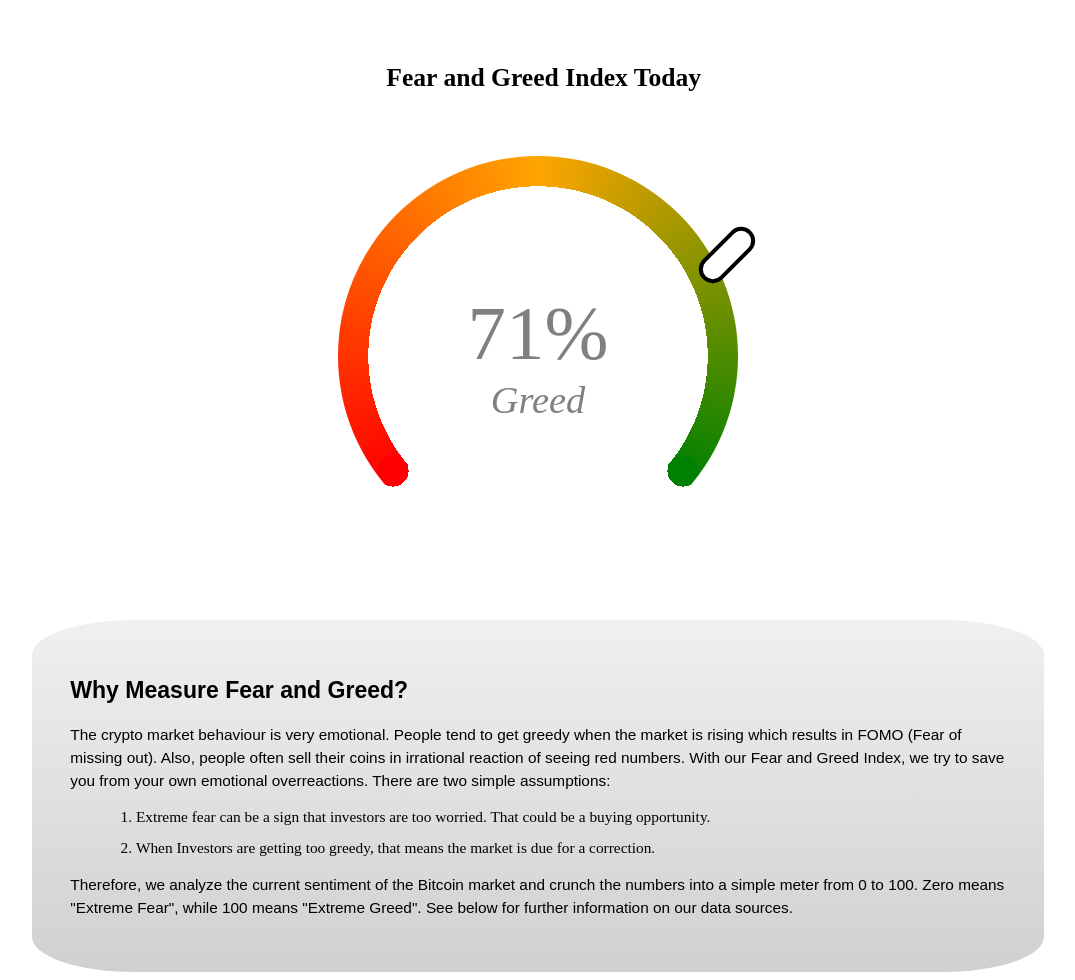
After one commit to om-satturwar61/Price_Prediction_using_Twitter_Sentiments, a Flask app: page /feargreed in a window 1280 px wide. The commit adds this page. Shown: the whole page, without its empty margins (102-1177 px from the left). Run offline with Flask 3, Linux system fonts and the light colour scheme; parts of the project's set-up code (start-up, migrations or seed data) failed here and were passed over.

Commit message:
Added Feargreed index page

```diff
--- a/flaskCode/routes.py
+++ b/flaskCode/routes.py
@@ -375,3 +375,7 @@ def tweet():
 @app.route('/link')
 def link():
     return render_template('link.html',title='GitHub Link')
+
+@app.route('/feargreed')
+def fng():
+    return render_template('feargreed.html',title='F&G')
--- /dev/null
+++ b/flaskCode/static/style.css
@@ -0,0 +1,92 @@
+/* styles.css */
+
+.ring {
+  position: relative;
+  --pointerleft: 11%;
+  --pointertop: 11%;
+  --pointerdeg: 45deg;
+  margin-top: 5%;
+  width: 50vmin;
+  height: 50vmin;
+  background-image: radial-gradient(red 0, red 50%, transparent 50%, transparent 100%), radial-gradient(green 0, green 50%, transparent 50%, transparent 100%), radial-gradient(white 0, white 60%, transparent 60%), conic-gradient(orange 0, green 130deg, white 130deg, white 230deg, red 230deg, orange 360deg);
+  background-size: 11% 11%, 11% 11%, 100% 100%, 100% 100%;
+  background-repeat: no-repeat;
+  background-position: 9.2% 82.3%, 90.8% 82.3%, center center, center center;
+  border-radius: 50%;
+  border-style: none;
+}
+
+h1 {
+  margin-top: 5%;
+  margin-left: 38%;
+  font-size: 2vw;
+}
+
+div {
+  margin: auto;
+}
+
+.ring::after {
+  position: absolute;
+  content: '';
+  width: 5%;
+  height: 15%;
+  left: 375px;
+  top: 65px;
+  transform: rotate(45deg);
+  border-style: solid;
+  border-width: 0.5vmin;
+  border-radius: 2vmin;
+  background-color: white;
+}
+
+.speed {
+  display: inline-block;
+  position: absolute;
+  top: 50%;
+  left: 50%;
+  transform: translateX(-50%) translateY(-50%);
+  text-align: center;
+  color: gray;
+}
+
+.speed .number {
+  font-size: 6vw;
+}
+
+.speed .units {
+  font-size: 3vw;
+  font-style: italic;
+}
+
+/* New styles added for explanation */
+
+.explanation {
+  margin-top: 5%;
+  margin-left: 10%;
+  margin-right: 10%;
+  background: linear-gradient(to bottom, #f0f0f0, #d0d0d0); /* Adjust colors as needed */
+  border-radius: 10%;
+  padding: 3%;
+}
+
+.explanation h2 {
+  font-size: 1.8vw;
+  font-family: Arial, Helvetica, sans-serif;
+
+}
+
+.explanation p {
+  font-size: 1.2vw;
+  line-height: 1.5;
+  font-family: Arial, Helvetica, sans-serif;
+}
+
+.explanation ol {
+  margin-left: 2vw;
+}
+
+.explanation ol li {
+  margin-bottom: 1vw;
+  font-size: 1.2vw;
+}
--- /dev/null
+++ b/flaskCode/templates/feargreed.html
@@ -0,0 +1,34 @@
+<!DOCTYPE html>
+<html lang="en">
+<head>
+  <meta charset="UTF-8">
+  <meta name="viewport" content="width=device-width, initial-scale=1.0">
+  <title>Fear and Greed Index Meter</title>
+  <link rel="stylesheet" href="{{url_for('static', filename='style.css')}}">
+</head>
+<body>
+  <div class="container">
+    <div>
+      <h1>Fear and Greed Index Today</h1>
+    </div>
+    <div class="ring">
+      <div class="speed">
+        <div class="number">71%</div>
+        <div class="units">Greed</div>
+      </div>
+    </div>
+    <!-- New content added -->
+    <div class="explanation">
+      <h2>Why Measure Fear and Greed?</h2>
+      <p>The crypto market behaviour is very emotional. People tend to get greedy when the market is rising which results in FOMO (Fear of missing out). Also, people often sell their coins in irrational reaction of seeing red numbers. With our Fear and Greed Index, we try to save you from your own emotional overreactions. There are two simple assumptions:</p>
+      <ol>
+        <li>Extreme fear can be a sign that investors are too worried. That could be a buying opportunity.</li>
+        <li>When Investors are getting too greedy, that means the market is due for a correction.</li>
+      </ol>
+      <p>Therefore, we analyze the current sentiment of the Bitcoin market and crunch the numbers into a simple meter from 0 to 100. Zero means "Extreme Fear", while 100 means "Extreme Greed". See below for further information on our data sources.</p>
+    </div>
+    <!-- End of new content -->
+  </div>
+  <!-- <script src="script.js"></script> -->
+</body>
+</html>
```
Also changed, not shown: flaskCode/templates/layout.html (+5 -2 lines), flaskCode/static/styles.css (line endings or trailing spaces).
